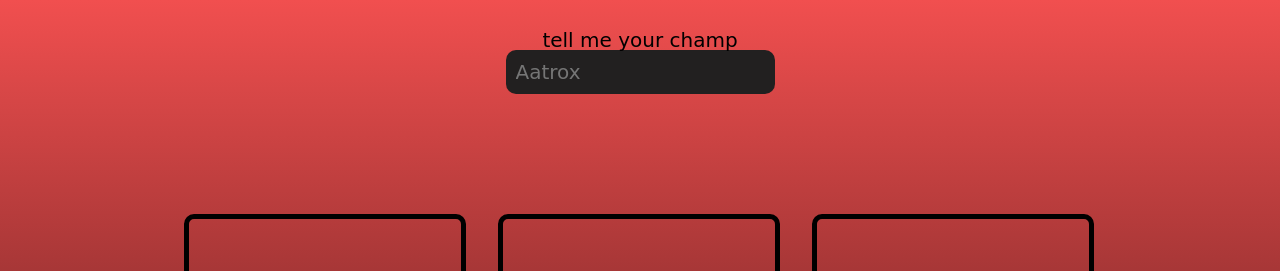
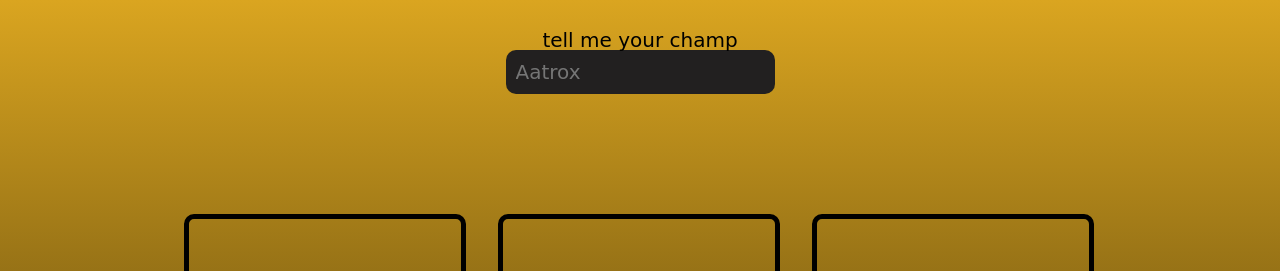
Before and after one commit to evaaldo/game-guide, a plain HTML site: page index.html in a window 1280 px wide. Shown: the top 271 px of the page. Drawn offline with Linux system fonts and the light colour scheme; a web font is replaced by a local one.

Commit message:
Add files via upload

```diff
--- a/style.css
+++ b/style.css
@@ -1,7 +1,7 @@
 @import url('https://fonts.googleapis.com/css2?family=Aboreto&family=Anton&display=swap');
 
 body {
-    background: linear-gradient(rgb(241, 79, 79), black);
+    background: linear-gradient(#daa520, black);
     border: 5px solid black;
 }
 form.cabecalho {
```
